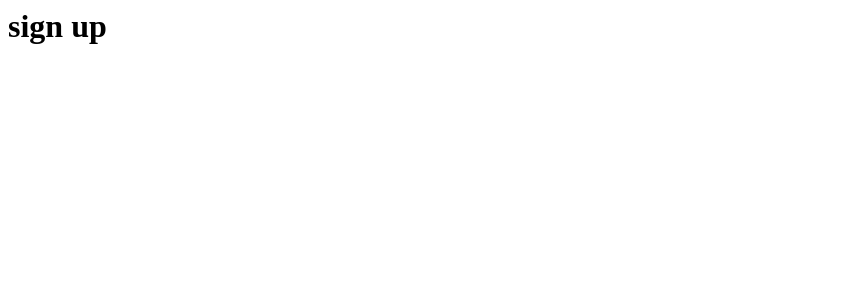
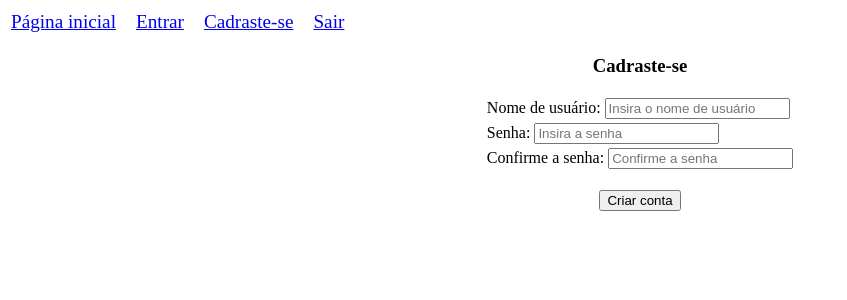
Before and after one commit to 2xBladed/e-commerce, a Flask app: page /sign-up in a window 1280 px wide. Shown: the top 300 px of the page, without its empty margins (0-847 px from the left). Run offline with Flask 3, Linux system fonts and the light colour scheme.

Commit message:
sign-up update e base.html update

```diff
--- a/website/auth.py
+++ b/website/auth.py
@@ -1,11 +1,11 @@
-from flask import Blueprint
+from flask import Blueprint, render_template
 
 
 auth = Blueprint('auth', __name__)
 
 @auth.route('/login')
 def login():
-    return "<h1> login </h1>"
+    return render_template("login.html")
 
 @auth.route('/logout')
 def logout():
@@ -13,4 +13,4 @@ def logout():
 
 @auth.route('/sign-up')
 def sign_up():
-    return "<h1> sign up </h1>"
+    return render_template("sign_up.html")
--- a/website/templates/base.html
+++ b/website/templates/base.html
@@ -8,11 +8,33 @@
   <body>
     <table>
       <tr>
-        <td><a class="nav-item nav-link" id="home" href="/home"><big>Home</big></a></td>
-        <td><a class="nav-item nav-link" id="login" href="/login"><big>Login</big></a></td>
-        <td><a class="nav-item nav-link" id="signUp" href="/sign-up"><big>Sign Up</big></a></td>
-        <td><a class="nav-item nav-link" id="logout" href="/logout"><big>Logout</big></a></td>
+        <td>
+          <a class="nav-item nav-link" id="home" href="/home"
+            ><big>Página inicial</big></a
+          >
+        </td>
+        <td>&nbsp;&nbsp;&nbsp;</td>
+        <td>
+          <a class="nav-item nav-link" id="login" href="/login"
+            ><big>Entrar</big></a
+          >
+        </td>
+        <td>&nbsp;&nbsp;&nbsp;</td>
+        <td>
+          <a class="nav-item nav-link" id="signUp" href="/sign-up"
+            ><big>Cadraste-se</big></a
+          >
+        </td>
+        <td>&nbsp;&nbsp;&nbsp;</td>
+        <td>
+          <a class="nav-item nav-link" id="logout" href="/logout"
+            ><big>Sair</big></a
+          >
+        </td>
       </tr>
     </table>
+    <div class="container">
+      {% block content %}{% endblock %}
+    </div>
   </body>
 </html>
--- a/website/templates/home.html
+++ b/website/templates/home.html
@@ -1,2 +1,2 @@
-{% extends "base.html" %}
-{% block title %}Home{% endblock %}
+{% extends "base.html" %} {% block title %}Home{% endblock %}
+{% block content %}Home page{% endblock %}
--- /dev/null
+++ b/website/templates/login.html
@@ -0,0 +1,2 @@
+{% extends "base.html" %} {% block title %}Login{% endblock %}
+{% block content %}Login page{% endblock %}
--- /dev/null
+++ b/website/templates/sign_up.html
@@ -0,0 +1,54 @@
+{% extends "base.html" %} {% block title %}Sign Up{% endblock %} {% block
+content %}
+<form method="POST">
+  <h3 align="center">Cadraste-se</h3>
+  <table align="center">
+    <tr>
+      <td>
+        <div class="form-group">
+          <label for="username">Nome de usuário:</label>
+          <input
+            type="username"
+            class="form-control"
+            id="username"
+            name="username"
+            placeholder="Insira o nome de usuário"
+          />
+        </div>
+      </td>
+    </tr>
+    <tr>
+      <td>
+        <div class="form-group">
+          <label for="senha1">Senha:</label>
+          <input
+            type="senha"
+            class="form-control"
+            id="senha1"
+            name="senha1"
+            placeholder="Insira a senha"
+          />
+        </div>
+      </td>
+    </tr>
+    <tr>
+      <td>
+        <div class="form-group">
+          <label for="senha1">Confirme a senha:</label>
+          <input
+            type="senha"
+            class="form-control"
+            id="senha2"
+            name="senha2"
+            placeholder="Confirme a senha"
+          />
+        </div>
+      </td>
+    </tr>
+  </table>
+  <br />
+  <div align="center">
+    <button type="submit" class="btn">Criar conta</button>
+  </div>
+</form>
+{% endblock %}
--- a/website/templates/welcome.html
+++ b/website/templates/welcome.html
@@ -1,2 +1,2 @@
-{% extends "base.html" %}
-{% block title %}Welcome{% endblock %}
+{% extends "base.html" %} {% block title %}Bem-Vindo{% endblock %}
+{% block content %}Bem-Vindo{% endblock %}
--- a/website/views.py
+++ b/website/views.py
@@ -9,4 +9,4 @@ def welcome():
 
 @views.route('/home')
 def home():
-    return "<h1> home page </h1>"
+    return render_template('home.html')
```
